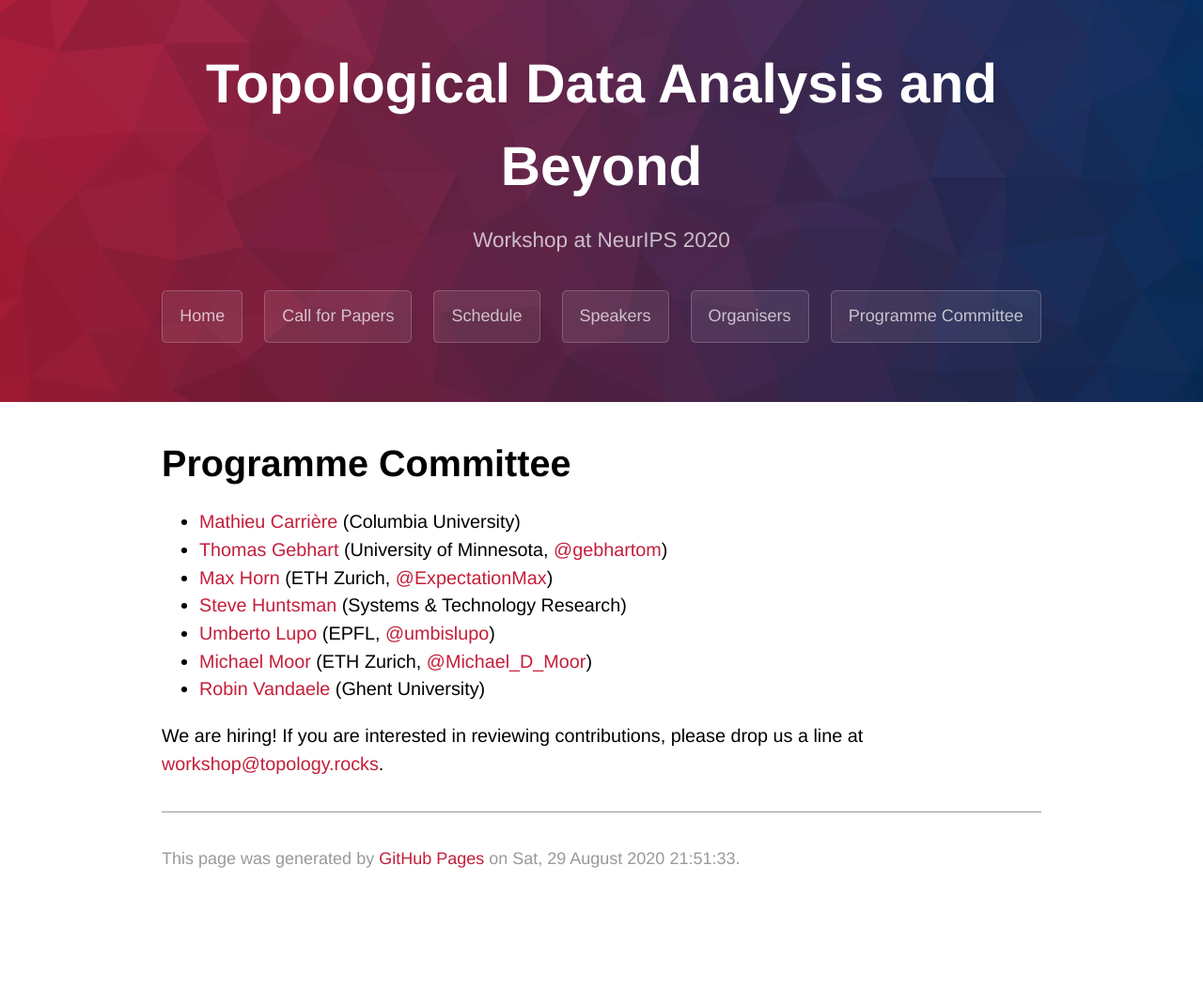
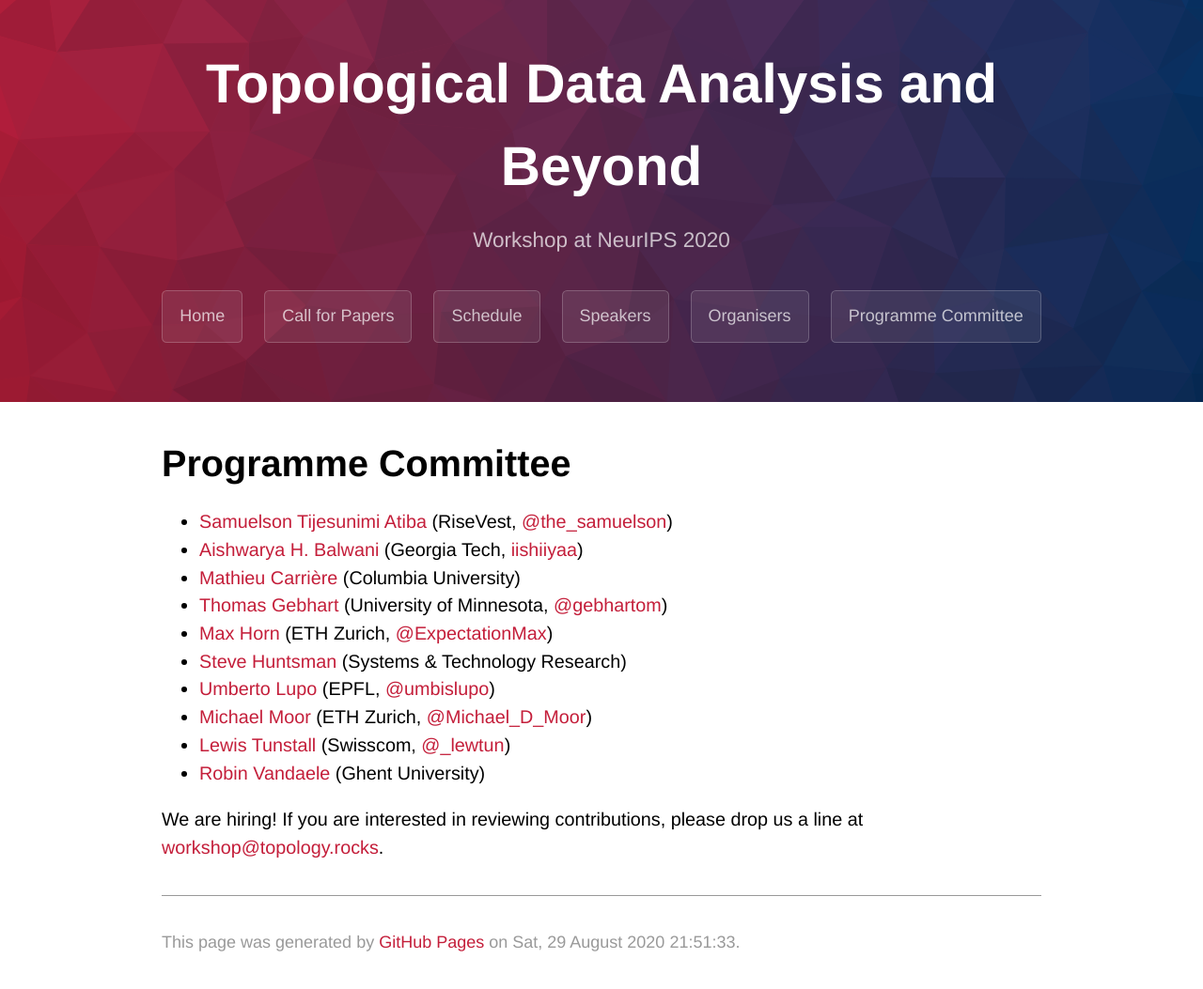
Before and after one commit to tda-in-ml/tda-in-ml.github.io, a Jekyll site: the page built from committee.md, in a window 1280 px wide. Shown: the whole page at 94% size. Built offline with Jekyll 4.4.1, drawn with Linux system fonts in a browser that asks for light colours; some web fonts are replaced; our own code applies the rules of GitHub Pages for plain Markdown files; before the commit the page ends 964 px from its top, so only the background shows below that.

Commit message:
Extended programme committee list

```diff
--- a/committee.md
+++ b/committee.md
@@ -4,12 +4,15 @@ layout: default
 
 # Programme Committee
 
+- [Samuelson Tijesunimi Atiba](https://medium.com/@the_samuelson) (RiseVest, [@the_samuelson](https://twitter.com/the_samuelson))
+- [Aishwarya H. Balwani](https://aishwaryahb.github.io) (Georgia Tech, [iishiiyaa](https://twitter.com/iishiiyaa))
 - [Mathieu Carrière](https://mathieucarriere.github.io/website) (Columbia University)
 - [Thomas Gebhart](https://www.gebhartom.com) (University of Minnesota, [@gebhartom](https://twitter.com/gebhartom))
 - [Max Horn](https://expectationmax.github.io) (ETH Zurich, [@ExpectationMax](https://twitter.com/ExpectationMax))
 - [Steve Huntsman](https://scholar.google.com/citations?user=MubPycgAAAAJ) (Systems & Technology Research)
 - [Umberto Lupo](https://github.com/ulupo) (EPFL, [@umbislupo](https://twitter.com/umbislupo))
 - [Michael Moor](https://www.michaelmoor.ml/) (ETH Zurich, [@Michael_D_Moor](https://twitter.com/Michael_D_Moor))
+- [Lewis Tunstall](https://lewtun.github.io/blog) (Swisscom, [@\_lewtun](https://twitter.com/_lewtun))
 - [Robin Vandaele](https://users.ugent.be/~rvdaele) (Ghent University)
 
 We are hiring! If you are interested in reviewing contributions, please
```
